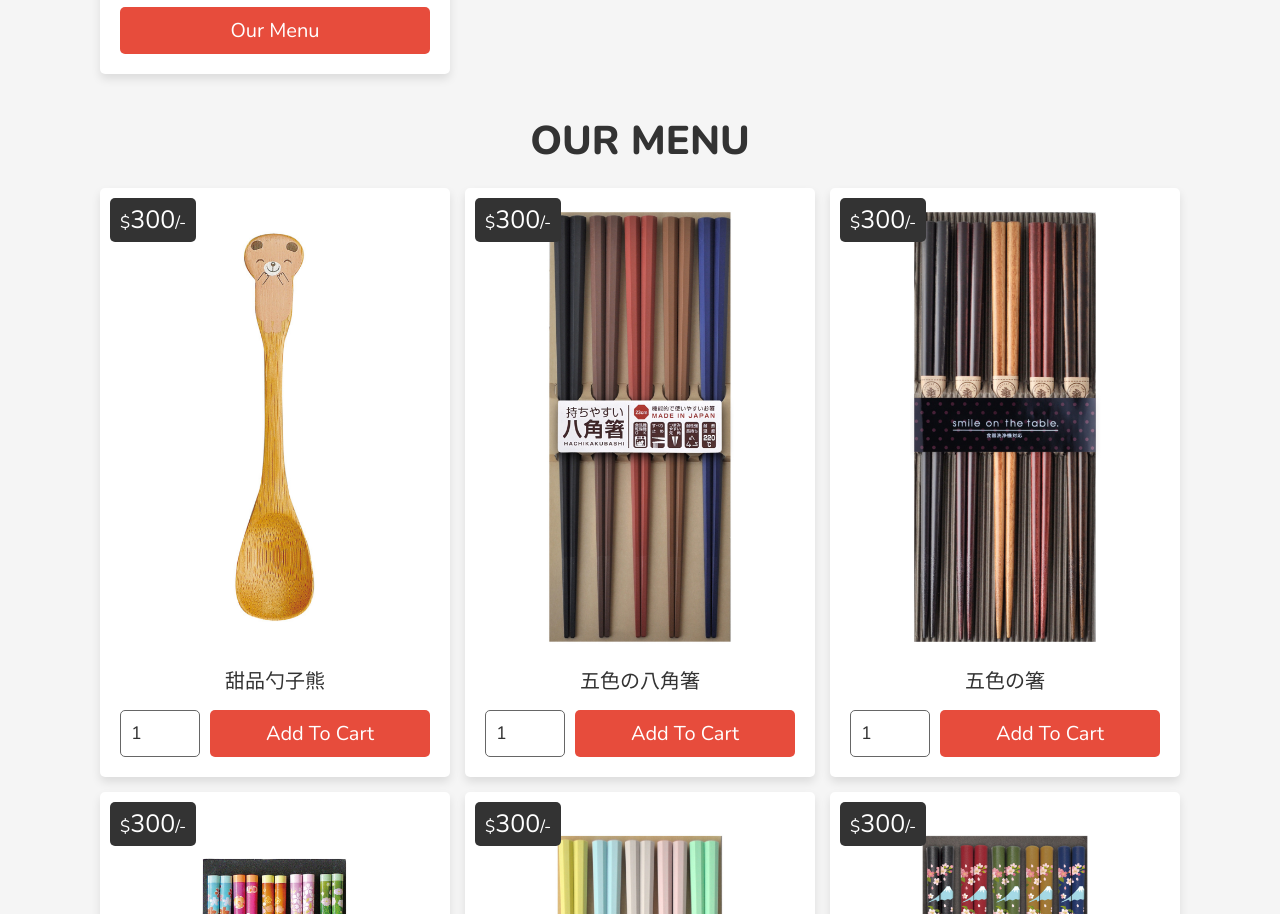
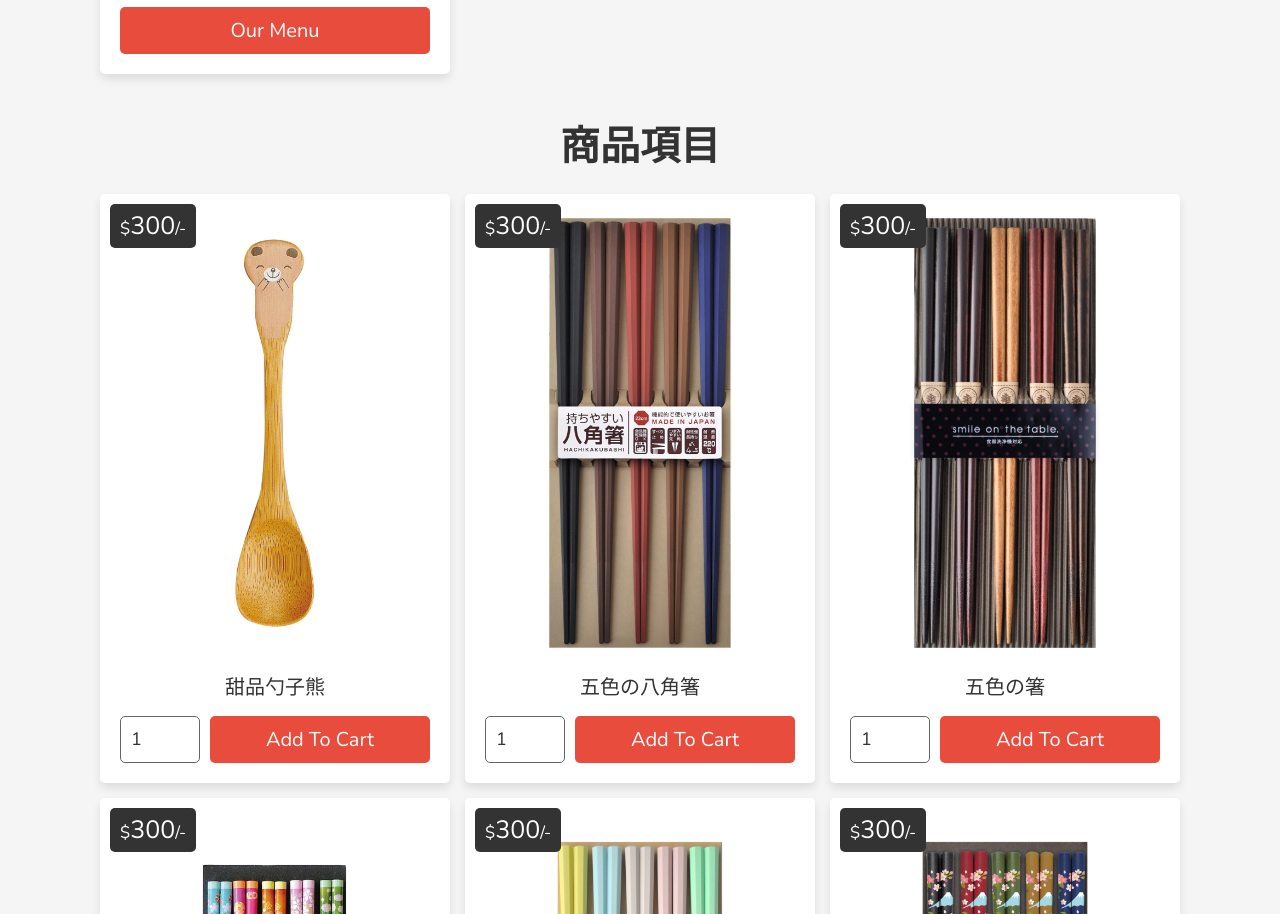
Before and after one commit to Chuck0168/Chuck0168.github.io, a plain HTML site: page index.html in a window 1280 px wide. Shown: the part 1507-2421 px from the top of the page. Drawn offline with nearby package versions, Linux system fonts and the light colour scheme.

Commit message:
Update index.html

```diff
--- a/index.html
+++ b/index.html
@@ -272,7 +272,7 @@
 
 <section id="menu" class="menu">
 
-   <h1 class="heading">our menu</h1>
+   <h1 class="heading">商品項目</h1>
 
    <div class="box-container">
 
```
